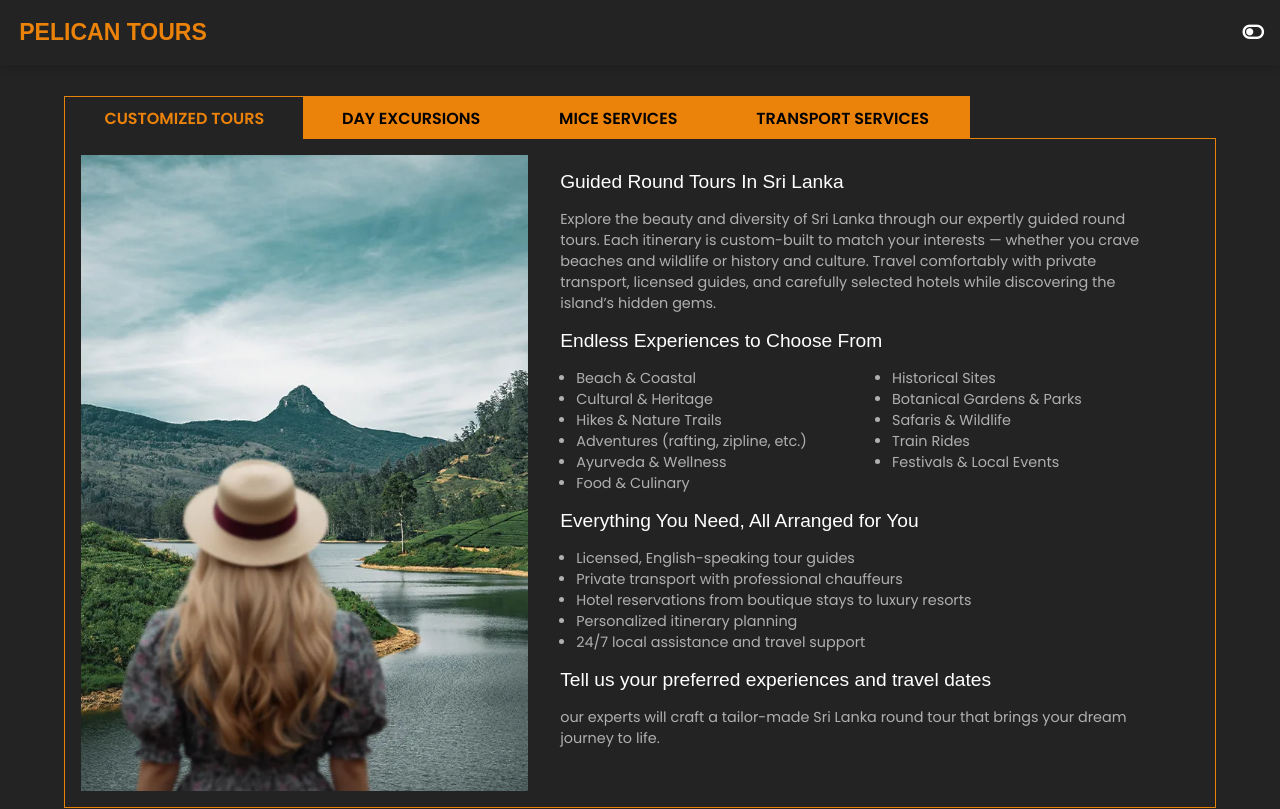
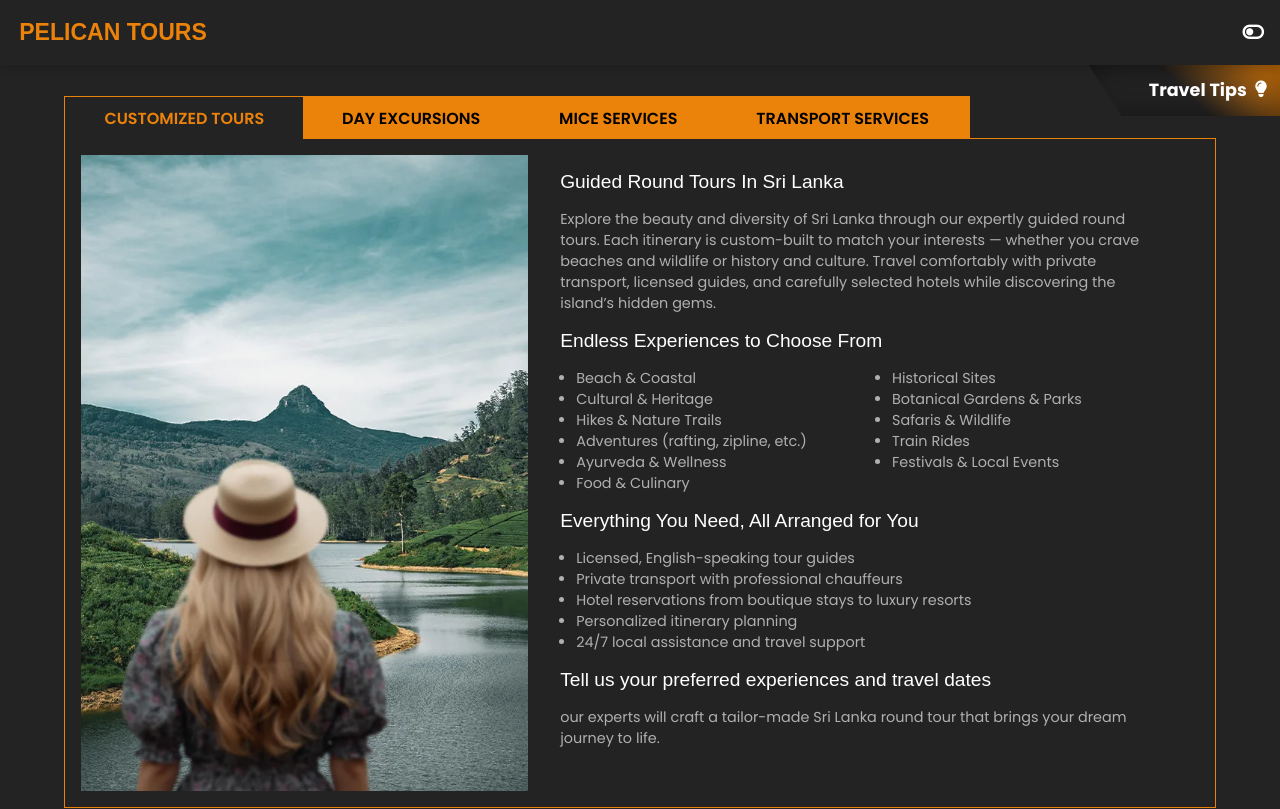
Before and after one commit to pelicantravelsweb/PELICAN-TRAVELS-AND-TOURS, a Next.js app: page /sri-lanka-tour-services in a window 1280 px wide. Shown: the top 809 px of the page. Built offline with nearby package versions, Linux system fonts and the light colour scheme.

Commit message:
travel tips button on each page

```diff
--- a/src/app/contact-sri-lanka-tour-agent/ContactClient.jsx
+++ b/src/app/contact-sri-lanka-tour-agent/ContactClient.jsx
@@ -18,6 +18,7 @@ function page() {
     <>
 
     {/*Navigation Section_____________________________________________________________________________*/}
+    <Link href="/sri-lanka-travel-tips"><div className={styles_1.travel_tips}><h3>Travel Tips</h3><i className="fa fa-lightbulb"></i></div></Link>
     <div className={styles_1.navigation}>
         <Link href="/"><h2 className={styles_1.heading}>PELICAN TOURS</h2></Link>
         <ul className={styles_1.navigation_ul}>
--- a/src/app/contact-sri-lanka-tour-agent/navigation.module.css
+++ b/src/app/contact-sri-lanka-tour-agent/navigation.module.css
@@ -1,4 +1,53 @@
 @keyframes fadeInDown {from {opacity: 0;transform: translateY(-20px);}to {opacity: 1;transform: translateY(0);}}
+
+
+.travel_tips{
+  align-items: center;
+  display: flex;
+  justify-content: end;
+  font-family: 'Poppins', sans-serif;
+  position: fixed;
+  color: rgb(255, 255, 255);
+  background: linear-gradient(45deg,rgba(42, 123, 155, 0) 0%, rgba(199, 163, 87, 0) 50%, rgb(235, 130, 10)100%);
+  padding: 0.8rem;
+  right: 0;
+  top: 4rem;
+  z-index: 9;
+  box-shadow: 0 4px 8px rgba(0, 0, 0, 0.1);
+  width: clamp(10rem, 15vw, 15rem);
+    --p: 50px;
+  clip-path: polygon(var(--p) 150%,calc(200% - var(--p)) 100%,100% 0,0 0);
+  animation: fadeInDown 1s ease forwards;
+  box-shadow: inset  0px 0px 35px rgba(0, 0, 0, 0.452);
+}
+
+.travel_tips h3{
+  font-size: clamp(0.8rem, 1.5vw, 1.1rem);
+  text-align: right;
+
+}
+
+.travel_tips i{
+  font-size: clamp(1rem, 1.3vw, 1.3rem);
+  padding-left: 0.5rem;
+  text-align: right;
+}
+
+.travel_tips:hover{
+  cursor: pointer;
+  color: white;
+  background-color: rgb(235, 130, 10);
+  box-shadow: inset  0px 0px 35px rgba(0, 0, 0, 0.452);
+  transition: 0.6s;
+}
+
+.travel_tips:hover h3{
+  color: rgb(36, 35, 35);
+}
+
+.travel_tips:hover i{
+  color: rgb(36, 35, 35);
+}
 
 .navigation {
   z-index: 10;
--- a/src/app/globals.css
+++ b/src/app/globals.css
@@ -21,3 +21,11 @@ body.light_theme {
   color: rgb(36, 35, 35);
   transition: background-color 0.4s ease, color 0.4s ease;
 }
+
+body.light_theme h1,
+body.light_theme h2,
+body.light_theme h3,
+body.light_theme h4,
+body.light_theme h5 {
+  color: rgb(36, 35, 35);
+}
--- a/src/app/sri-lanka-tour-packages/PackagesClient.jsx
+++ b/src/app/sri-lanka-tour-packages/PackagesClient.jsx
@@ -324,6 +324,7 @@ export default function TourPackages() {
     <>
 
         {/*Navigation Section_____________________________________________________________________________*/}
+    <Link href="/sri-lanka-travel-tips"><div className={styles_nav.travel_tips}><h3>Travel Tips</h3><i className="fa fa-lightbulb"></i></div></Link>
     <div className={styles_nav.navigation}>
         <Link href="/"><h2 className={styles_nav.heading}>PELICAN TOURS</h2></Link>
         <ul className={styles_nav.navigation_ul}>
--- a/src/app/sri-lanka-tour-services/ServicesClient.jsx
+++ b/src/app/sri-lanka-tour-services/ServicesClient.jsx
@@ -37,6 +37,7 @@ function page() {
   return (
     <>
 {/*Navigation Section_____________________________________________________________________________*/}
+<Link href="/sri-lanka-travel-tips"><div className={styles_1.travel_tips}><h3>Travel Tips</h3><i className="fa fa-lightbulb"></i></div></Link>
     <div className={styles_1.navigation}>
         <Link href="/"><h2 className={styles_1.heading}>PELICAN TOURS</h2></Link>
         <ul className={styles_1.navigation_ul}>
--- a/src/app/sri-lanka-tour-services/navigation.module.css
+++ b/src/app/sri-lanka-tour-services/navigation.module.css
@@ -1,4 +1,53 @@
 @keyframes fadeInDown {from {opacity: 0;transform: translateY(-20px);}to {opacity: 1;transform: translateY(0);}}
+
+
+.travel_tips{
+  align-items: center;
+  display: flex;
+  justify-content: end;
+  font-family: 'Poppins', sans-serif;
+  position: fixed;
+  color: rgb(255, 255, 255);
+  background: linear-gradient(45deg,rgba(42, 123, 155, 0) 0%, rgba(199, 163, 87, 0) 50%, rgb(235, 130, 10)100%);
+  padding: 0.8rem;
+  right: 0;
+  top: 4rem;
+  z-index: 9;
+  box-shadow: 0 4px 8px rgba(0, 0, 0, 0.1);
+  width: clamp(10rem, 15vw, 15rem);
+    --p: 50px;
+  clip-path: polygon(var(--p) 150%,calc(200% - var(--p)) 100%,100% 0,0 0);
+  animation: fadeInDown 1s ease forwards;
+  box-shadow: inset  0px 0px 35px rgba(0, 0, 0, 0.452);
+}
+
+.travel_tips h3{
+  font-size: clamp(0.8rem, 1.5vw, 1.1rem);
+  text-align: right;
+
+}
+
+.travel_tips i{
+  font-size: clamp(1rem, 1.3vw, 1.3rem);
+  padding-left: 0.5rem;
+  text-align: right;
+}
+
+.travel_tips:hover{
+  cursor: pointer;
+  color: white;
+  background-color: rgb(235, 130, 10);
+  box-shadow: inset  0px 0px 35px rgba(0, 0, 0, 0.452);
+  transition: 0.6s;
+}
+
+.travel_tips:hover h3{
+  color: rgb(36, 35, 35);
+}
+
+.travel_tips:hover i{
+  color: rgb(36, 35, 35);
+}
 
 .navigation {
   z-index: 10;
--- a/src/app/sri-lanka-travel-destinations/DestinationsContent.jsx
+++ b/src/app/sri-lanka-travel-destinations/DestinationsContent.jsx
@@ -250,6 +250,7 @@ const handleTouchEnd = (index) => {
   return (
     <>
 {/*Navigation Section_____________________________________________________________________________*/}
+<Link href="/sri-lanka-travel-tips"><div className={styles_1.travel_tips}><h3>Travel Tips</h3><i className="fa fa-lightbulb"></i></div></Link>
     <div className={styles_1.navigation}>
         <Link href="/"><h2 className={styles_1.heading}>PELICAN TOURS</h2></Link>
         <ul className={styles_1.navigation_ul}>
--- a/src/app/sri-lanka-travel-destinations/navigation.module.css
+++ b/src/app/sri-lanka-travel-destinations/navigation.module.css
@@ -1,4 +1,53 @@
 @keyframes fadeInDown {from {opacity: 0;transform: translateY(-20px);}to {opacity: 1;transform: translateY(0);}}
+
+
+.travel_tips{
+  align-items: center;
+  display: flex;
+  justify-content: end;
+  font-family: 'Poppins', sans-serif;
+  position: fixed;
+  color: rgb(255, 255, 255);
+  background: linear-gradient(45deg,rgba(42, 123, 155, 0) 0%, rgba(199, 163, 87, 0) 50%, rgb(235, 130, 10)100%);
+  padding: 0.8rem;
+  right: 0;
+  top: 4rem;
+  z-index: 9;
+  box-shadow: 0 4px 8px rgba(0, 0, 0, 0.1);
+  width: clamp(10rem, 15vw, 15rem);
+    --p: 50px;
+  clip-path: polygon(var(--p) 150%,calc(200% - var(--p)) 100%,100% 0,0 0);
+  animation: fadeInDown 1s ease forwards;
+  box-shadow: inset  0px 0px 35px rgba(0, 0, 0, 0.452);
+}
+
+.travel_tips h3{
+  font-size: clamp(0.8rem, 1.5vw, 1.1rem);
+  text-align: right;
+
+}
+
+.travel_tips i{
+  font-size: clamp(1rem, 1.3vw, 1.3rem);
+  padding-left: 0.5rem;
+  text-align: right;
+}
+
+.travel_tips:hover{
+  cursor: pointer;
+  color: white;
+  background-color: rgb(235, 130, 10);
+  box-shadow: inset  0px 0px 35px rgba(0, 0, 0, 0.452);
+  transition: 0.6s;
+}
+
+.travel_tips:hover h3{
+  color: rgb(36, 35, 35);
+}
+
+.travel_tips:hover i{
+  color: rgb(36, 35, 35);
+}
 
 .navigation {
   z-index: 10;
```
